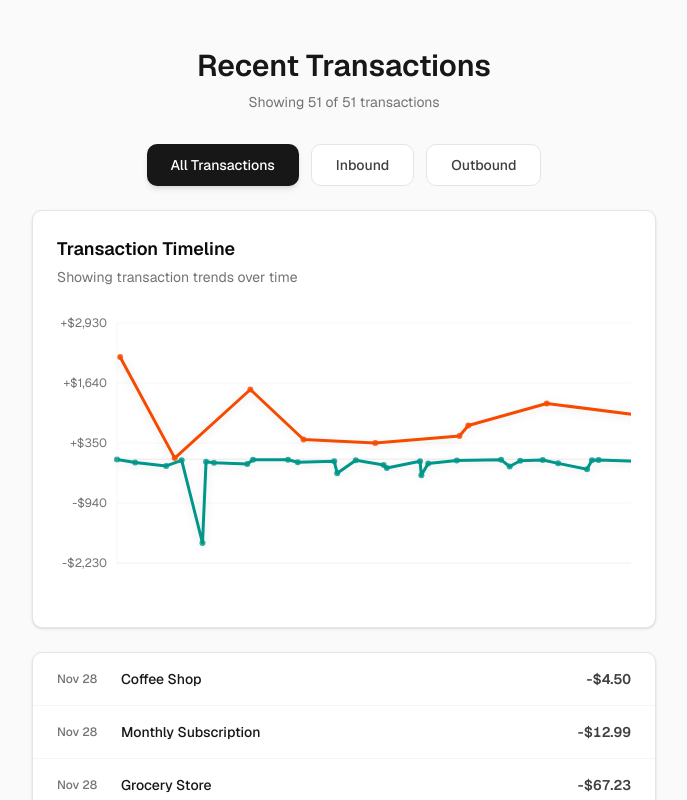
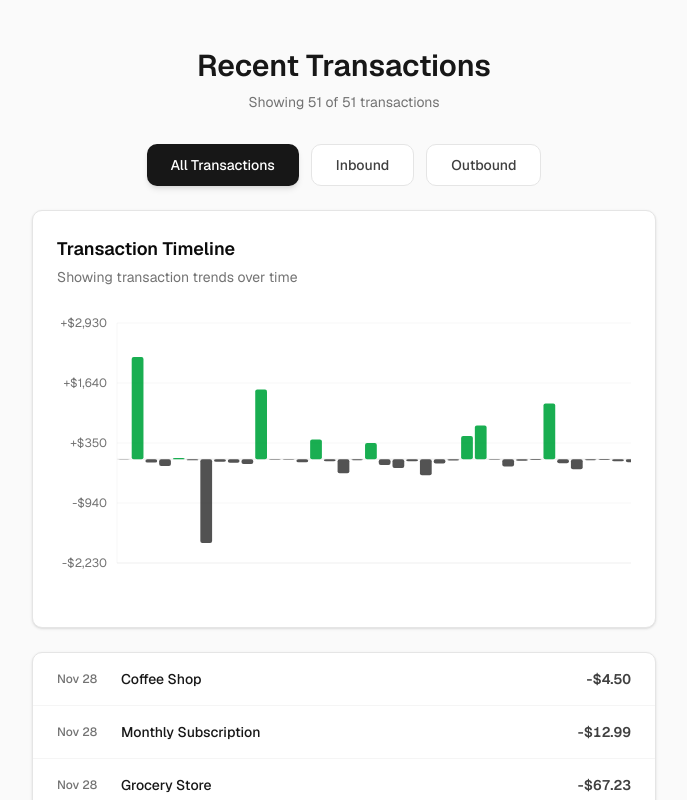
Before and after one commit to tomharman/silver-train, a Next.js app: page / in a window 1280 px wide. Shown: the top 800 px of the page, without its empty margins (296-983 px from the left). Built offline with nearby package versions, Linux system fonts and the light colour scheme.

Commit message:
Bar chart with better colour consistency

```diff
--- a/src/app/page.tsx
+++ b/src/app/page.tsx
@@ -31,10 +31,6 @@ function TransactionChart({ transactions }: { transactions: Transaction[] }) {
     (a, b) => new Date(a.timestamp).getTime() - new Date(b.timestamp).getTime()
   );
 
-  // Separate into inbound and outbound transactions
-  const inboundTransactions = sortedTransactions.filter((t) => t.amount > 0);
-  const outboundTransactions = sortedTransactions.filter((t) => t.amount < 0);
-
   // Calculate scales using all transactions
   const amounts = sortedTransactions.map((t) => t.amount);
   const maxAmount = Math.max(...amounts);
@@ -46,38 +42,33 @@ function TransactionChart({ transactions }: { transactions: Transaction[] }) {
   const yMin = minAmount - amountRange * 0.1;
   const yRange = yMax - yMin;
 
-  // Helper function to generate points for a set of transactions
-  const generatePoints = (transactionList: Transaction[]) => {
-    return transactionList.map((transaction) => {
-      const timestamp = new Date(transaction.timestamp).getTime();
-      const minTimestamp = new Date(sortedTransactions[0].timestamp).getTime();
-      const maxTimestamp = new Date(sortedTransactions[sortedTransactions.length - 1].timestamp).getTime();
-      const timeRange = maxTimestamp - minTimestamp;
-
-      const x = padding.left + ((timestamp - minTimestamp) / timeRange) * chartWidth;
-      const y = padding.top + chartHeight - ((transaction.amount - yMin) / yRange) * chartHeight;
-      return { x, y, amount: transaction.amount, timestamp };
-    });
-  };
-
-  // Generate points for each line
-  const inboundPoints = inboundTransactions.length > 0 ? generatePoints(inboundTransactions) : [];
-  const outboundPoints = outboundTransactions.length > 0 ? generatePoints(outboundTransactions) : [];
-
-  // Generate line paths
-  const inboundPath = inboundPoints.length > 0
-    ? inboundPoints.map((point, index) => `${index === 0 ? "M" : "L"} ${point.x} ${point.y}`).join(" ")
-    : "";
-
-  const outboundPath = outboundPoints.length > 0
-    ? outboundPoints.map((point, index) => `${index === 0 ? "M" : "L"} ${point.x} ${point.y}`).join(" ")
-    : "";
-
-  // All points for rendering circles
-  const allPoints = [...inboundPoints, ...outboundPoints];
-
   // Calculate zero line position
   const zeroY = padding.top + chartHeight - ((0 - yMin) / yRange) * chartHeight;
+
+  // Calculate bar width and spacing
+  const barSpacing = 2;
+  const barWidth = Math.max(
+    4,
+    Math.min(20, (chartWidth - (sortedTransactions.length - 1) * barSpacing) / sortedTransactions.length)
+  );
+
+  // Generate bars
+  const bars = sortedTransactions.map((transaction, index) => {
+    const x = padding.left + (index * (chartWidth / sortedTransactions.length)) + (chartWidth / sortedTransactions.length - barWidth) / 2;
+    const amount = transaction.amount;
+
+    // For positive amounts, bar goes from zero line up
+    // For negative amounts, bar goes from zero line down
+    if (amount >= 0) {
+      const barHeight = ((amount - 0) / yRange) * chartHeight;
+      const y = zeroY - barHeight;
+      return { x, y, width: barWidth, height: barHeight, amount, isPositive: true };
+    } else {
+      const barHeight = ((0 - amount) / yRange) * chartHeight;
+      const y = zeroY;
+      return { x, y, width: barWidth, height: barHeight, amount, isPositive: false };
+    }
+  });
 
   // Format currency for y-axis
   const formatCurrency = (value: number) => {
@@ -133,41 +124,22 @@ function TransactionChart({ transactions }: { transactions: Transaction[] }) {
           />
         )}
 
-        {/* Inbound line (using chart-1) */}
-        {inboundPath && (
-          <path
-            d={inboundPath}
-            fill="none"
-            className="stroke-chart-1"
-            strokeWidth="3"
-            strokeLinecap="round"
-            strokeLinejoin="round"
-            style={{ filter: 'drop-shadow(0 2px 4px rgba(0, 0, 0, 0.1))' }}
-          />
-        )}
-
-        {/* Outbound line (using chart-2) */}
-        {outboundPath && (
-          <path
-            d={outboundPath}
-            fill="none"
-            className="stroke-chart-2"
-            strokeWidth="3"
-            strokeLinecap="round"
-            strokeLinejoin="round"
-            style={{ filter: 'drop-shadow(0 2px 4px rgba(0, 0, 0, 0.1))' }}
-          />
-        )}
-
-        {/* Data points */}
-        {allPoints.map((point, index) => (
-          <circle
+        {/* Bars */}
+        {bars.map((bar, index) => (
+          <rect
             key={index}
-            cx={point.x}
-            cy={point.y}
-            r="3"
-            className={point.amount >= 0 ? "fill-chart-1" : "fill-chart-2"}
-            opacity="0.8"
+            x={bar.x}
+            y={bar.y}
+            width={bar.width}
+            height={bar.height}
+            className={bar.isPositive ? "fill-green-600" : "fill-neutral-700"}
+            rx="2"
+            opacity="0.9"
+            style={{
+              transition: 'opacity 0.2s',
+            }}
+            onMouseEnter={(e) => e.currentTarget.style.opacity = '1'}
+            onMouseLeave={(e) => e.currentTarget.style.opacity = '0.9'}
           />
         ))}
 
```
